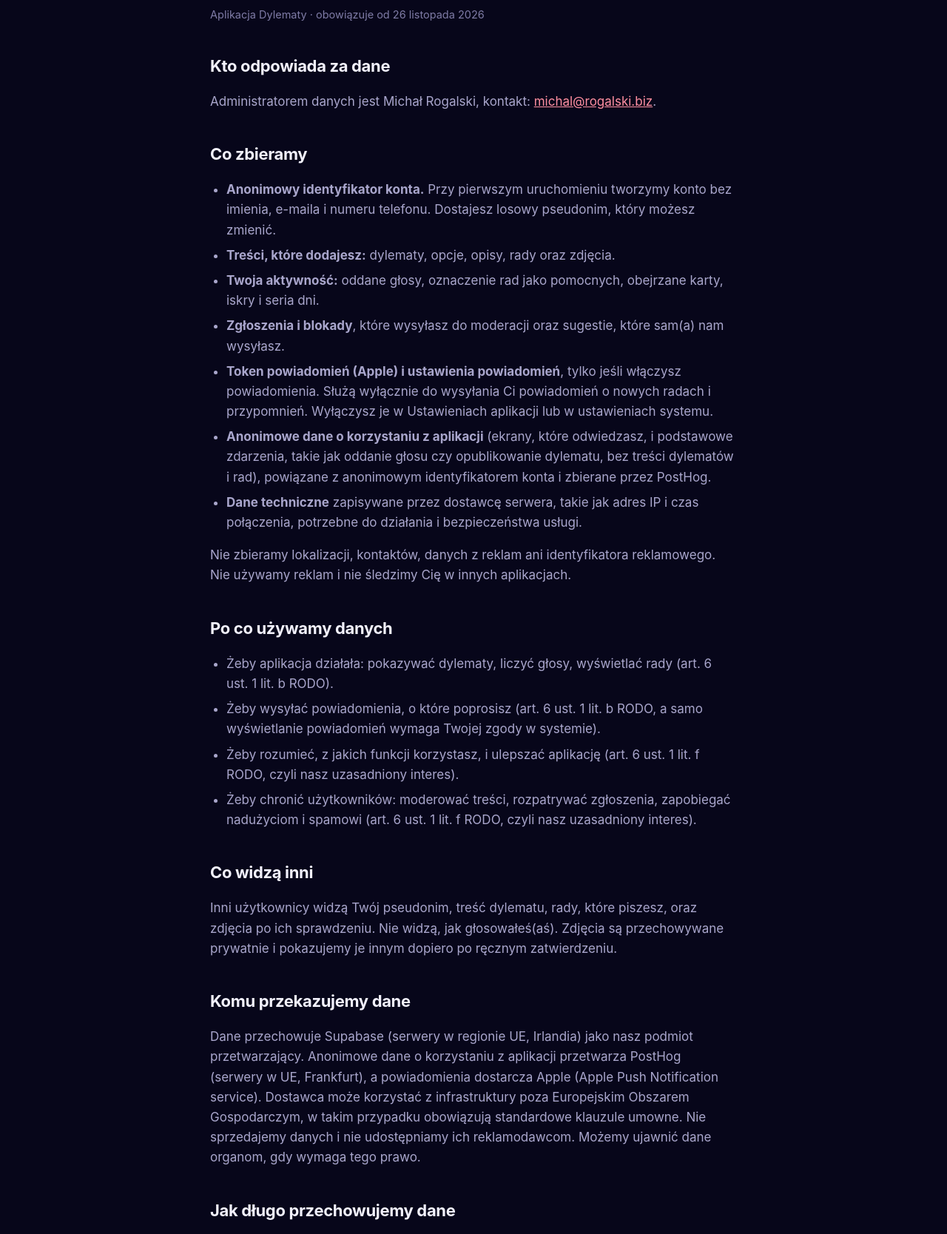
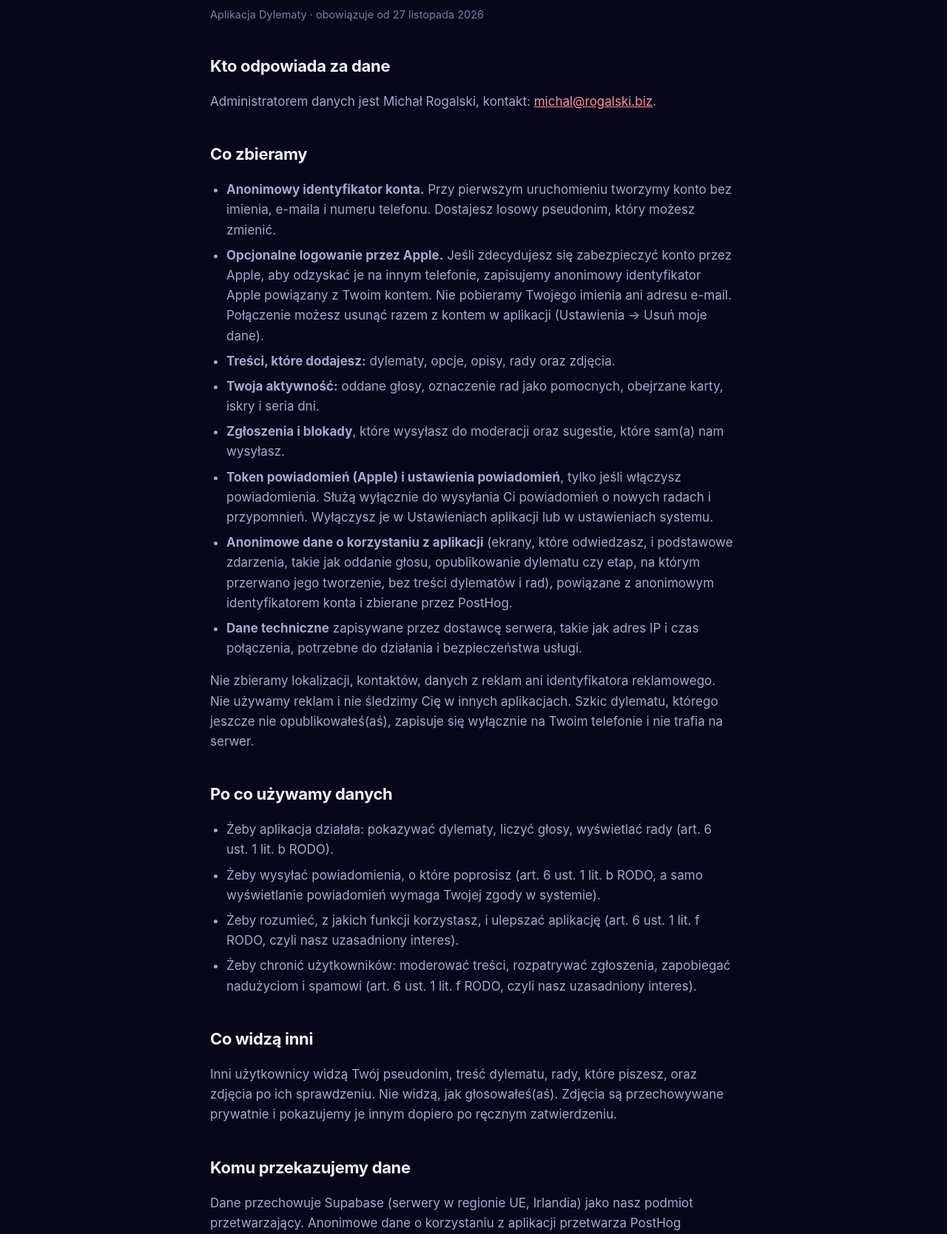
Before and after one commit to michael-rogalski/dylematy, a plain HTML site: page prywatnosc.html in a window 1280 px wide. Shown: the part 186-1854 px from the top of the page at 74% size. Drawn offline with Linux system fonts and the light colour scheme.

Commit message:
Add files via upload

```diff
--- a/prywatnosc.html
+++ b/prywatnosc.html
@@ -9,7 +9,7 @@
 <link rel="stylesheet" href="assets/style.css"><script>document.documentElement.classList.add('js')</script></head><body><header class="nav"><div class="wrap"><a class="brand" href="index.html"><img src="assets/icon-512.png" alt="" width="34" height="34">Dylematy</a>
 <ul><li><a href="index.html#jak">Jak działa</a></li><li><a href="index.html#funkcje">Funkcje</a></li><li><a href="index.html#bezpieczenstwo">Bezpieczeństwo</a></li><li><a href="index.html#faq">Pytania</a></li></ul>
 <a class="pill" href="https://apps.apple.com/pl/app/dylematy-decyzje-i-rady/id6838701318?l=pl"><i></i>Pobierz w App Store</a></div></header><main class="doc"><h1>Polityka prywatności</h1>
-<p class="dim">Aplikacja Dylematy · obowiązuje od 26 listopada 2026</p>
+<p class="dim">Aplikacja Dylematy · obowiązuje od 27 listopada 2026</p>
 
 <h2>Kto odpowiada za dane</h2>
 <p>Administratorem danych jest Michał Rogalski, kontakt: <a href="mailto:michal@rogalski.biz">michal@rogalski.biz</a>.</p>
@@ -17,14 +17,15 @@
 <h2>Co zbieramy</h2>
 <ul>
 <li><b>Anonimowy identyfikator konta.</b> Przy pierwszym uruchomieniu tworzymy konto bez imienia, e-maila i numeru telefonu. Dostajesz losowy pseudonim, który możesz zmienić.</li>
+<li><b>Opcjonalne logowanie przez Apple.</b> Jeśli zdecydujesz się zabezpieczyć konto przez Apple, aby odzyskać je na innym telefonie, zapisujemy anonimowy identyfikator Apple powiązany z Twoim kontem. Nie pobieramy Twojego imienia ani adresu e-mail. Połączenie możesz usunąć razem z kontem w aplikacji (Ustawienia → Usuń moje dane).</li>
 <li><b>Treści, które dodajesz:</b> dylematy, opcje, opisy, rady oraz zdjęcia.</li>
 <li><b>Twoja aktywność:</b> oddane głosy, oznaczenie rad jako pomocnych, obejrzane karty, iskry i seria dni.</li>
 <li><b>Zgłoszenia i blokady</b>, które wysyłasz do moderacji oraz sugestie, które sam(a) nam wysyłasz.</li>
 <li><b>Token powiadomień (Apple) i ustawienia powiadomień</b>, tylko jeśli włączysz powiadomienia. Służą wyłącznie do wysyłania Ci powiadomień o nowych radach i przypomnień. Wyłączysz je w Ustawieniach aplikacji lub w ustawieniach systemu.</li>
-<li><b>Anonimowe dane o korzystaniu z aplikacji</b> (ekrany, które odwiedzasz, i podstawowe zdarzenia, takie jak oddanie głosu czy opublikowanie dylematu, bez treści dylematów i rad), powiązane z anonimowym identyfikatorem konta i zbierane przez PostHog.</li>
+<li><b>Anonimowe dane o korzystaniu z aplikacji</b> (ekrany, które odwiedzasz, i podstawowe zdarzenia, takie jak oddanie głosu, opublikowanie dylematu czy etap, na którym przerwano jego tworzenie, bez treści dylematów i rad), powiązane z anonimowym identyfikatorem konta i zbierane przez PostHog.</li>
 <li><b>Dane techniczne</b> zapisywane przez dostawcę serwera, takie jak adres IP i czas połączenia, potrzebne do działania i bezpieczeństwa usługi.</li>
 </ul>
-<p>Nie zbieramy lokalizacji, kontaktów, danych z reklam ani identyfikatora reklamowego. Nie używamy reklam i nie śledzimy Cię w innych aplikacjach.</p>
+<p>Nie zbieramy lokalizacji, kontaktów, danych z reklam ani identyfikatora reklamowego. Nie używamy reklam i nie śledzimy Cię w innych aplikacjach. Szkic dylematu, którego jeszcze nie opublikowałeś(aś), zapisuje się wyłącznie na Twoim telefonie i nie trafia na serwer.</p>
 
 <h2>Po co używamy danych</h2>
 <ul>
@@ -38,7 +39,7 @@
 <p>Inni użytkownicy widzą Twój pseudonim, treść dylematu, rady, które piszesz, oraz zdjęcia po ich sprawdzeniu. Nie widzą, jak głosowałeś(aś). Zdjęcia są przechowywane prywatnie i pokazujemy je innym dopiero po ręcznym zatwierdzeniu.</p>
 
 <h2>Komu przekazujemy dane</h2>
-<p>Dane przechowuje Supabase (serwery w regionie UE, Irlandia) jako nasz podmiot przetwarzający. Anonimowe dane o korzystaniu z aplikacji przetwarza PostHog (serwery w UE, Frankfurt), a powiadomienia dostarcza Apple (Apple Push Notification service). Dostawca może korzystać z infrastruktury poza Europejskim Obszarem Gospodarczym, w takim przypadku obowiązują standardowe klauzule umowne. Nie sprzedajemy danych i nie udostępniamy ich reklamodawcom. Możemy ujawnić dane organom, gdy wymaga tego prawo.</p>
+<p>Dane przechowuje Supabase (serwery w regionie UE, Irlandia) jako nasz podmiot przetwarzający. Anonimowe dane o korzystaniu z aplikacji przetwarza PostHog (serwery w UE, Frankfurt), a powiadomienia dostarcza Apple (Apple Push Notification service). Jeśli zabezpieczysz konto przez Apple, uwierzytelnienie obsługuje Apple (Sign in with Apple). Dostawca może korzystać z infrastruktury poza Europejskim Obszarem Gospodarczym, w takim przypadku obowiązują standardowe klauzule umowne. Nie sprzedajemy danych i nie udostępniamy ich reklamodawcom. Możemy ujawnić dane organom, gdy wymaga tego prawo.</p>
 
 <h2>Jak długo przechowujemy dane</h2>
 <p>Do czasu, gdy usuniesz konto. Usuniesz je sam(a) w aplikacji: <b>Ustawienia → Usuń moje dane</b>. Kasujemy wtedy konto, dylematy, rady, głosy i zdjęcia. Dane mogą jeszcze przez ograniczony czas znajdować się w kopiach zapasowych dostawcy. Treści usunięte w wyniku zgłoszeń mogą zostać zachowane tak długo, jak jest to potrzebne do ochrony innych użytkowników.</p>
```
Also changed, not shown: index.html (+4 -3 lines), wsparcie.html (+2 -0 lines).
